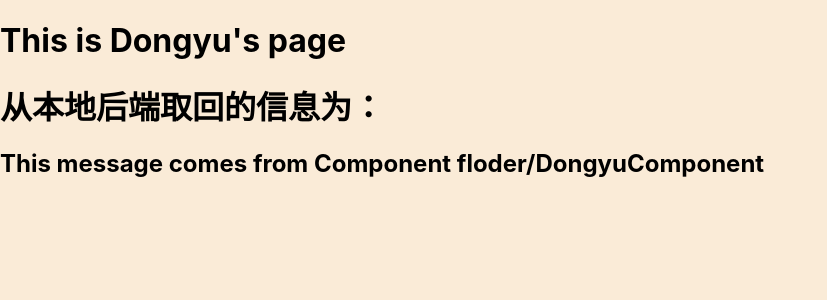
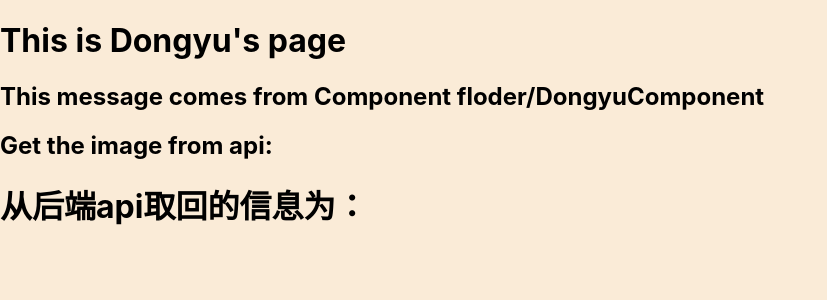
Before and after one commit to kathy330/ozcleaner, a React (Create React App) app: page /dongyu in a window 1280 px wide. Shown: the top 300 px of the page, without its empty margins (0-827 px from the left). Built offline with nearby package versions, Linux system fonts and the light colour scheme.

Commit message:
add .env to package.json/change floder name

```diff
--- a/package.json
+++ b/package.json
@@ -7,6 +7,7 @@
     "@testing-library/react": "^11.2.3",
     "@testing-library/user-event": "^12.6.0",
     "axios": "^0.21.1",
+    "dotenv": "^8.2.0",
     "react": "^17.0.1",
     "react-dom": "^17.0.1",
     "react-icons": "^4.1.0",
--- /dev/null
+++ b/src/Api/DongyuApi.js
@@ -0,0 +1,6 @@
+const DongyuKey = process.env.REACT_APP_DONGYU_KEY;
+
+const getWebApi = () => `https://dog.ceo/api/breeds/image/${DongyuKey}`;
+
+
+export default getWebApi
--- a/src/Component/DongyuComponent.js
+++ b/src/Component/DongyuComponent.js
@@ -1,10 +1,14 @@
 import React  from 'react';
 
-const Message = () => (
+
+const Message =  () => (
   <div>
     <h2>This message comes from Component floder/DongyuComponent </h2>
+    <h2>Get the image from api:</h2>
+    {/* <img src={message} alt="dog" /> */}
+    {/* <img src="https://images.dog.ceo/breeds/setter-gordon/n02101006_714.jpg" alt="dog" /> */}
   </div>
-)
+  )
 
 export default Message
 
--- a/src/pages/Dongyu/Dongyu.js
+++ b/src/pages/Dongyu/Dongyu.js
@@ -6,8 +6,9 @@ function DongyuPage(){
     return (
       <div>
         <h1>This is Dongyu&apos;s page</h1>
-        <h1>从本地后端取回的信息为：</h1>
         <DongyuComponent />
+
+        <h1>从后端api取回的信息为：</h1>
       </div>
     )
 }
```
Also changed, not shown: src/Component/DongyuApi.js (deleted, +0 -62 lines), 2 other files (tests, documents, lock files or other folders).
